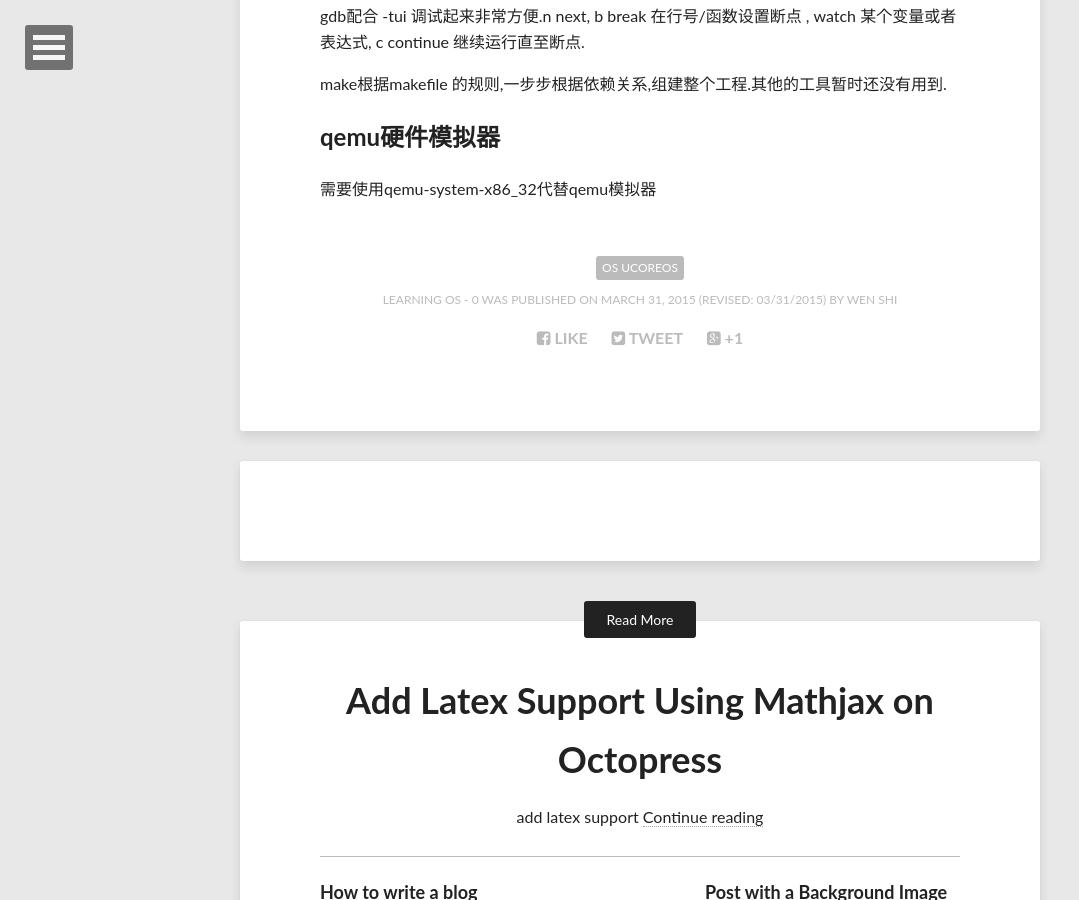
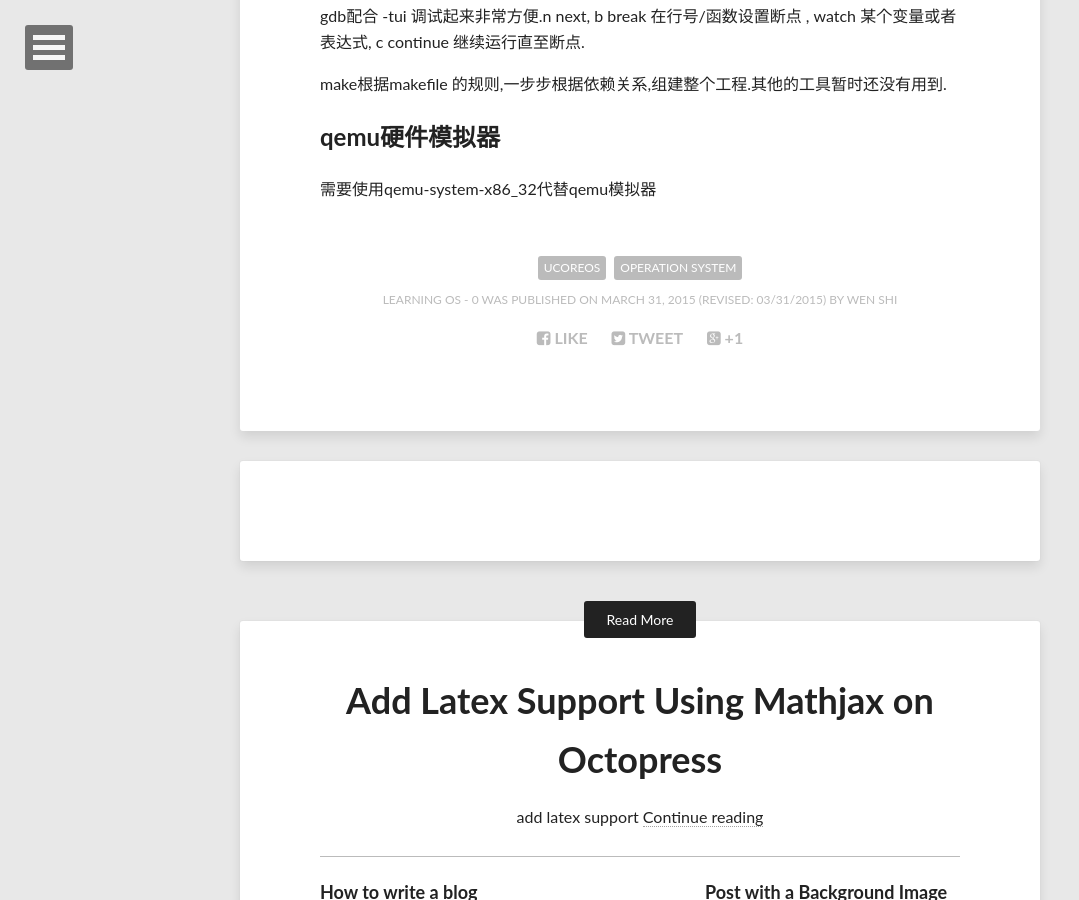
Before and after one commit to huicpc0215/huicpc0215.github.io, a Jekyll site: the page built from _posts/2015-03-31-Learning-OS-0.md, in a window 1280 px wide and 900 px high, scrolled down 1981 px. Shown: the whole window, without its empty margins (0-1079 px from the left). Built offline with Jekyll 4.4.1, drawn with Linux system fonts in a browser that asks for light colours; nearby versions of some CDN libraries; comment, search, counter and statistics services are not loaded.

Commit message:
update lab1_practice1

```diff
--- a/_posts/2015-03-31-Learning-OS-0.md
+++ b/_posts/2015-03-31-Learning-OS-0.md
@@ -3,7 +3,7 @@ layout: post
 title: "Learning OS - 0"
 description: "Learning operation system one by one"
 modified: 2015-03-31
-tags: [OS uCoreOS]
+tags: [uCoreOS,operation system]
 image:
   feature: abstract-4.jpg
   credit: dargadgetz
```
